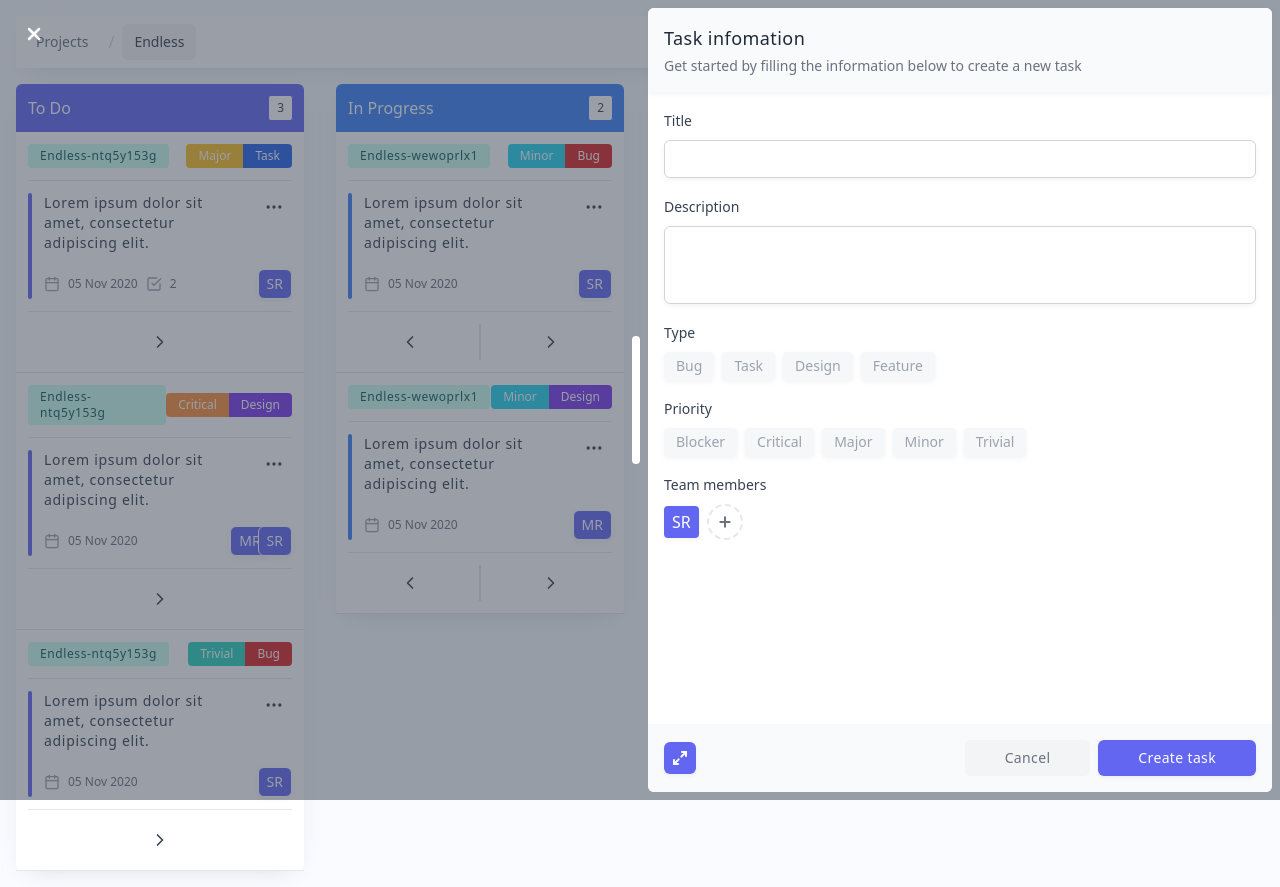
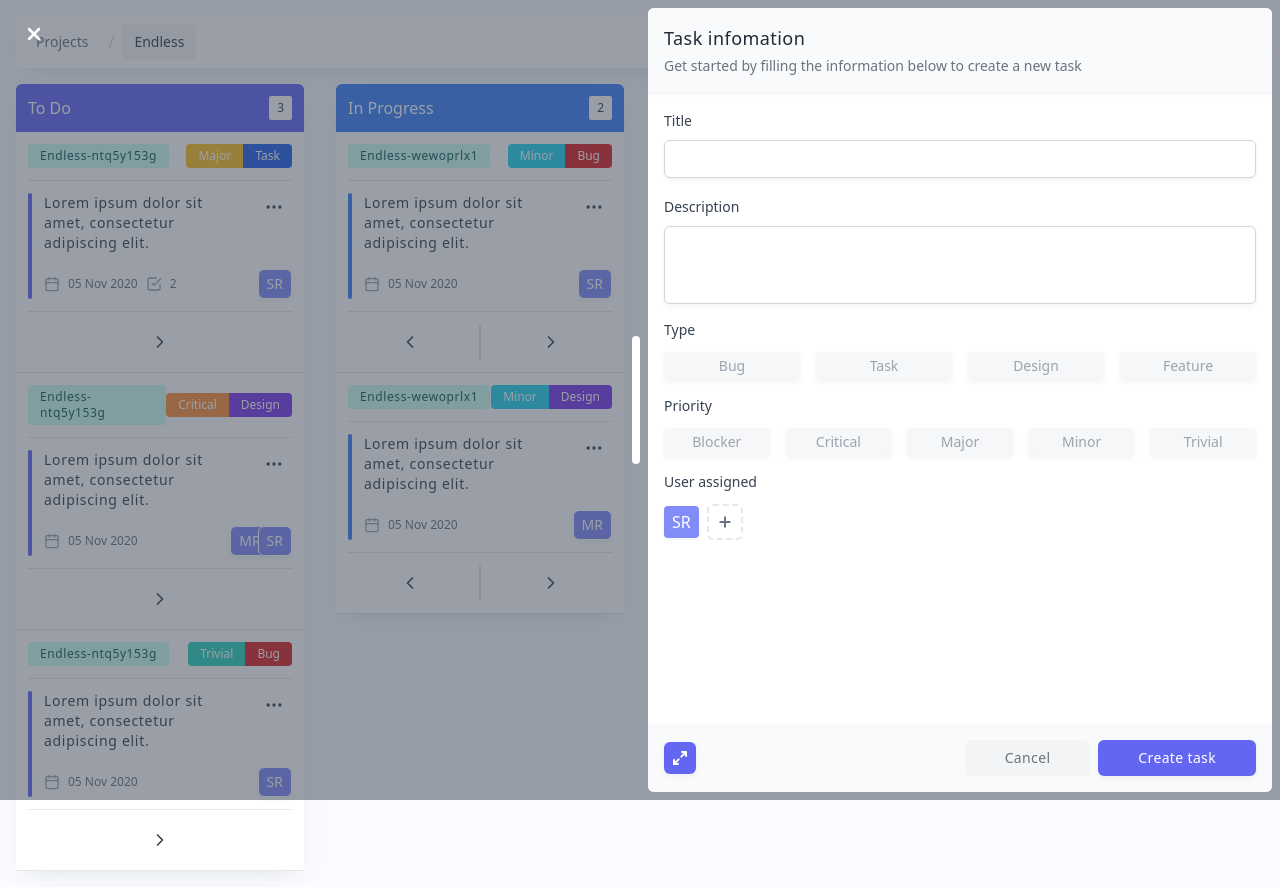
Before and after one commit to stephanrusu/learn-vue-ts, a Vue app: page /kanban/create in a window 1280 px wide. Built offline with nearby package versions, Linux system fonts and the light colour scheme.

Commit message:
Updates on forms & calendar

```diff
--- a/src/components/calendar/CalendarHeader.vue
+++ b/src/components/calendar/CalendarHeader.vue
@@ -79,11 +79,12 @@
         <div class="p-2 grid grid-cols-3 gap-1" role="menu" aria-orientation="vertical" aria-labelledby="options-menu">
           <template v-for="month in monthNames">
             <div
-              :key="month"
-              class="p-2 text-sm font-medium text-gray-500 text-center hover:bg-gray-50 cursor-pointer"
+              :key="month.name"
+              class="py-2 text-sm font-medium text-center cursor-pointer rounded-md"
+              :class="[month.isSelected ? 'text-white bg-indigo-500' : 'text-gray-500 hover:bg-gray-50']"
               @click="toggleOptions"
             >
-              {{ month }}
+              {{ month.name }}
             </div>
           </template>
         </div>
@@ -93,7 +94,7 @@
 </template>
 
 <script>
-import { format, startOfYear, addMonths } from "date-fns";
+import { format, startOfYear, addMonths, isSameMonth } from "date-fns";
 export default {
   name: "CalendarHeader",
   filters: {
@@ -113,7 +114,11 @@ export default {
 
       let months = [];
       for (let i = 0; i < 12; i += 1) {
-        months.push(format(addMonths(startDate, i), dateFormat));
+        let updateMonth = addMonths(startDate, i);
+        months.push({
+          name: format(updateMonth, dateFormat),
+          isSelected: isSameMonth(updateMonth, new Date()),
+        });
       }
       return months;
     },
--- a/src/components/kanban/common/InputCheckboxRadio.vue
+++ b/src/components/kanban/common/InputCheckboxRadio.vue
@@ -34,6 +34,27 @@
       <input id="inputRadio" type="radio" name="members" class="opacity-0 absolute hidden" />
       <div class="w-2 h-2 rounded-full" :class="[radioSelected ? 'bg-white' : 'bg-gray-100']"></div>
     </label>
+
+    <div class="mt-3">
+      <div class="flex items-center p-2 bg-gray-50">
+        <div
+          class="hover:z-10 flex items-center justify-center rounded shadow-small w-10 h-8 text-md bg-indigo-400 text-white font-medium cursor-default"
+        >
+          SR
+        </div>
+        <div class="ml-4 font-medium tracking-wide">
+          <div class="text-sm text-indigo-600">Sam Reid</div>
+          <div class="text-xs text-gray-400">@sam.reid</div>
+        </div>
+      </div>
+      <button
+        type="button"
+        class="rounded-md mt-2 p-2 hover:bg-gray-50 ease-in transition-colors text-gray-400 text-sm font-medium"
+        @click="toggleSelectUser"
+      >
+        Change
+      </button>
+    </div>
   </div>
 </template>
 
--- a/src/components/kanban/common/UserAvatar.vue
+++ b/src/components/kanban/common/UserAvatar.vue
@@ -1,6 +1,6 @@
 <template>
   <div
-    class="bg-indigo-500 hover:z-10 flex items-center justify-center rounded shadow-small px-2 py-1 text-md text-white font-medium cursor-default"
+    class="bg-indigo-400 hover:z-10 flex items-center justify-center rounded shadow-small px-2 py-1 text-md text-white font-medium cursor-default"
   >
     <slot />
   </div>
--- a/src/components/kanban/common/UsersAssigned.vue
+++ b/src/components/kanban/common/UsersAssigned.vue
@@ -3,7 +3,7 @@
     <div
       v-for="(user, index) in users"
       :key="index"
-      class="bg-indigo-500 hover:z-10 flex items-center justify-center rounded-md shadow-small px-2 py-1 text-sm text-white font-medium border border-white cursor-default"
+      class="bg-indigo-400 hover:z-10 flex items-center justify-center rounded-md shadow-small px-2 py-1 text-sm text-white font-medium border border-white cursor-default"
       :class="{ '-ml-3': index > 0 }"
     >
       {{ user }}
--- a/src/components/kanban/task/KanbanSubTasksList.vue
+++ b/src/components/kanban/task/KanbanSubTasksList.vue
@@ -73,6 +73,12 @@
               {{ sub.text }}
             </div>
           </label>
+          <div
+            v-if="sub.completed"
+            class="bg-indigo-100 hover:z-10 flex items-center justify-center rounded shadow-small px-2 py-1 text-md text-indigo-500 font-medium cursor-default ml-auto mr-4"
+          >
+            SR
+          </div>
           <button
             type="button"
             class="rounded p-2 shadow-small bg-red-300 hover:bg-red-400 ease-in transition-colors"
--- a/src/components/kanban/task/KanbanTaskForm.vue
+++ b/src/components/kanban/task/KanbanTaskForm.vue
@@ -22,7 +22,7 @@
         class="relative"
       >
         <div v-if="userSelect" :key="userSelect" class="flex flex-col">
-          <users-select :users="users" />
+          <users-select :users="users" :multiple="true" />
         </div>
         <div v-else :key="userSelect" class="flex flex-col p-4 space-y-4">
           <div class="">
@@ -44,13 +44,13 @@
             ></textarea>
           </div>
           <div class="">
-            <label for="taskTitle" class="text-sm font-medium text-gray-700">Type</label>
-            <div class="flex items-center space-x-2 mt-2">
+            <div class="text-sm font-medium text-gray-700">Type</div>
+            <div class="flex items-center space-x-4 mt-3">
               <template v-for="typeValue in typeValues">
                 <button
                   :key="typeValue.key"
                   :class="[
-                    'rounded px-3 py-1 text-sm font-medium text-white shadow-small',
+                    'flex-1 rounded px-3 py-1 text-sm font-medium text-white shadow-small',
                     selectedType === typeValue.key
                       ? typeValue.background.color
                       : 'bg-gray-100 text-gray-400 bg-opacity-75 hover:bg-gray-200 hover:bg-opacity-75 hover:text-gray-500',
@@ -64,13 +64,13 @@
             </div>
           </div>
           <div class="">
-            <label for="taskTitle" class="text-sm font-medium text-gray-700">Priority</label>
-            <div class="flex items-center space-x-2 mt-2">
+            <div class="text-sm font-medium text-gray-700">Priority</div>
+            <div class="flex items-center space-x-4 mt-3">
               <template v-for="priorityValue in priorityValues">
                 <button
                   :key="priorityValue.key"
                   :class="[
-                    'rounded px-3 py-1 text-sm font-medium text-white shadow-small',
+                    'flex-1 rounded px-3 py-1 text-sm font-medium text-white shadow-small',
                     selectedPriority === priorityValue.key
                       ? priorityValue.background.color
                       : 'bg-gray-100 text-gray-400 bg-opacity-75 hover:bg-gray-200 hover:bg-opacity-75 hover:text-gray-500',
@@ -84,12 +84,12 @@
             </div>
           </div>
           <div class="">
-            <label for="taskTitle" class="text-sm font-medium text-gray-700">Team members</label>
-            <div class="flex items-center space-x-2 mt-2">
+            <div class="text-sm font-medium text-gray-700">User assigned</div>
+            <div class="flex items-center space-x-2 mt-3">
               <user-avatar>SR</user-avatar>
               <button
                 type="button"
-                class="rounded-full p-2 hover:bg-gray-50 ease-in transition-colors border-2 border-dashed border-gray-200"
+                class="rounded-md p-2 hover:bg-gray-50 ease-in transition-colors border-2 border-dashed border-gray-200"
                 @click="toggleSelectUser"
               >
                 <svg
--- a/src/components/project/ProjectForm.vue
+++ b/src/components/project/ProjectForm.vue
@@ -52,7 +52,7 @@
               </div>
               <button
                 type="button"
-                class="rounded-full p-2 hover:bg-gray-50 ease-in transition-colors border-2 border-dashed border-gray-200 ml-2"
+                class="rounded-md p-2 hover:bg-gray-50 ease-in transition-colors border-2 border-dashed border-gray-200 ml-2"
                 @click="toggleSelectMembers"
               >
                 <svg
```
